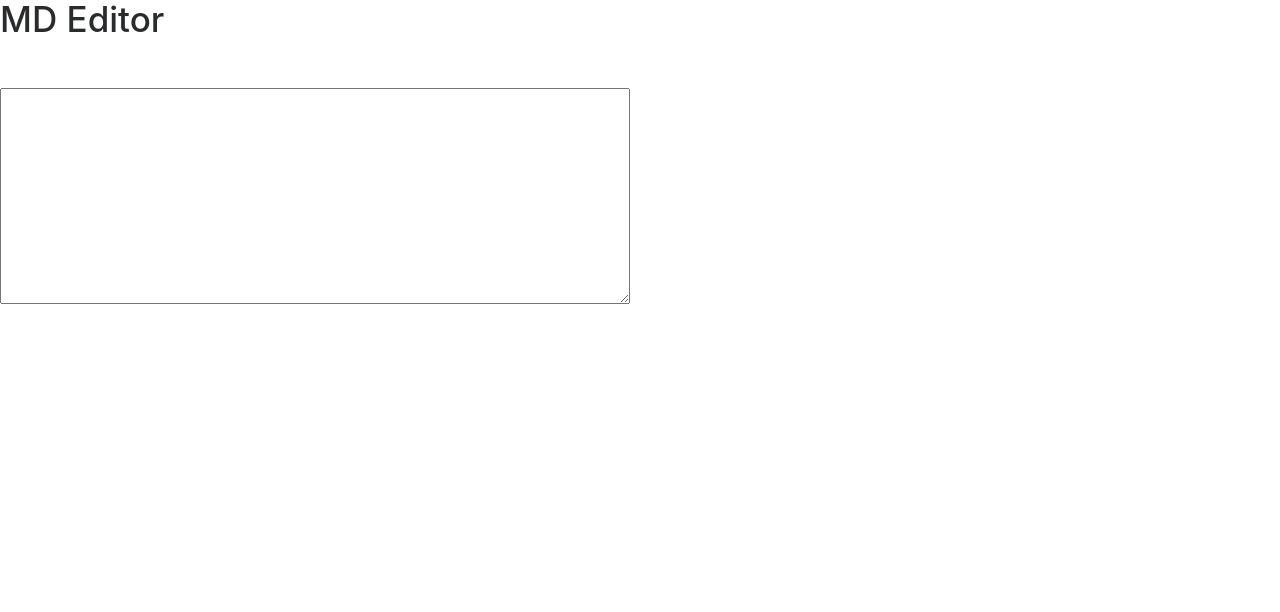
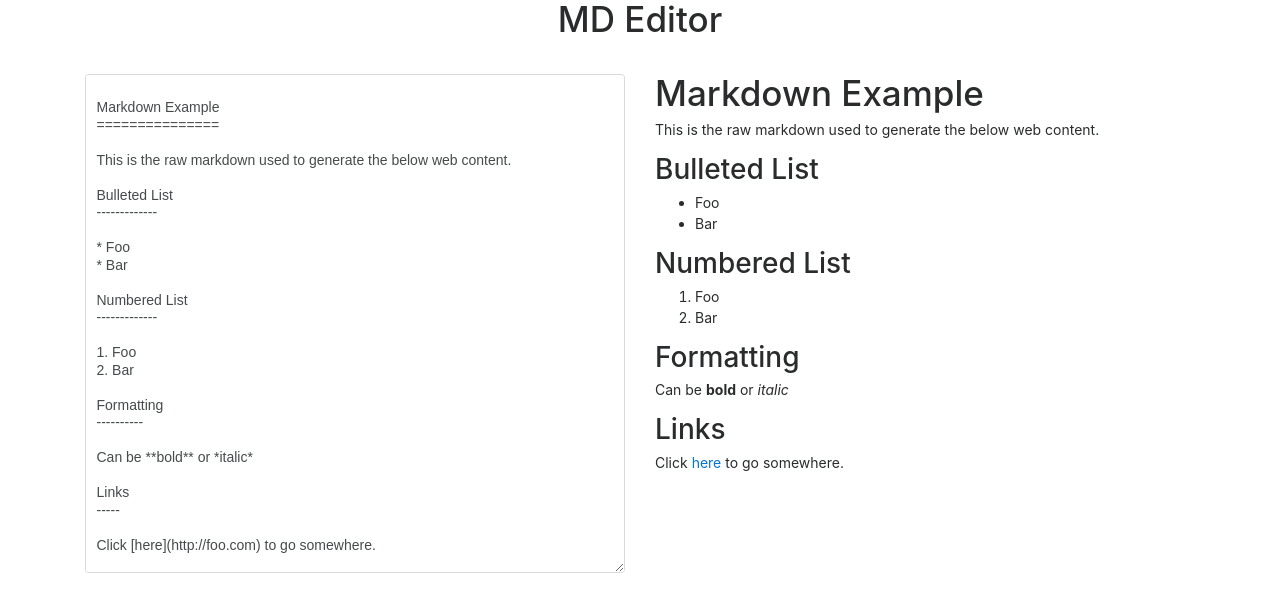
Before and after one commit to vcostin/react-md-editor, a React app: page / in a window 1280 px wide. Built offline with nearby package versions, Linux system fonts and the light colour scheme; some packages are replaced by stand-ins of ours.

Commit message:
Add Bootstrap styles to the MD Editor

```diff
--- a/index.html
+++ b/index.html
@@ -1,7 +1,7 @@
 <html>
 
 <head>
-  <title>Template</title>
+  <title>MD Editor</title>
   <link rel="stylesheet" href="https://maxcdn.bootstrapcdn.com/bootstrap/4.0.0-alpha.6/css/bootstrap.min.css" integrity="sha384-rwoIResjU2yc3z8GV/NPeZWAv56rSmLldC3R/AZzGRnGxQQKnKkoFVhFQhNUwEyJ"
     crossorigin="anonymous">
   <style>
@@ -9,12 +9,16 @@
       font-size: 14px;
     }
 
-    .markdown-body {
+    #root {
       box-sizing: border-box;
-      min-width: 200px;
-      max-width: 980px;
-      margin: 0 auto;
-      padding: 1.5rem;
+    }
+
+    .md-input-area {
+      min-height: 35.71rem;
+    }
+
+    .md-header {
+      padding-bottom: 2rem;
     }
   </style>
 </head>
--- a/src/components/MarkDownEditor.js
+++ b/src/components/MarkDownEditor.js
@@ -19,11 +19,15 @@ class MarkDownEditor extends Component {
 
   render() {
     return (
-      <div>
-        <h1>MD Editor</h1>
-        <div className="MarkDownEditor">
+      <div className="container">
+        <div className="row ">
+          <div className="col-md-12 text-center">
+            <h1 className="md-header">MD Editor</h1>
+          </div>
+        </div>
+        <div className="MarkDownEditor row">
+          <MarkDownInput onInputChange={this.handleInputChange} />
           <MarkDownView mdViewContent={this.state.mdContent} />
-          <MarkDownInput onInputChange={this.handleInputChange} />
         </div>
       </div>
     );
--- a/src/components/MarkDownInput.js
+++ b/src/components/MarkDownInput.js
@@ -1,23 +1,63 @@
 import React, { Component } from 'react';
 import PropTypes from 'prop-types';
+
+const defaultMD = `
+Markdown Example
+===============
+
+This is the raw markdown used to generate the below web content.
+
+Bulleted List
+-------------
+
+* Foo
+* Bar
+
+Numbered List
+-------------
+
+1. Foo
+2. Bar
+
+Formatting
+----------
+
+Can be **bold** or *italic*
+
+Links
+-----
+
+Click [here](http://foo.com) to go somewhere.
+`;
 
 class MarkDownInput extends Component {
   constructor(props) {
     super(props);
+    this.state = {
+      mdInput: defaultMD,
+    };
     this.handleOnChange = this.handleOnChange.bind(this);
   }
 
+  componentDidMount() {
+    this.props.onInputChange(this.state.mdInput);
+  }
+
   handleOnChange(e) {
-    this.props.onInputChange(e.target.value);
+    const { name, value } = e.target;
+    this.setState({
+      [name]: value,
+    });
+    this.props.onInputChange(value);
   }
 
   render() {
     return (
-      <div className="MarkDownInput md-element">
+      <div className="MarkDownInput col-md-6">
         <textarea
-          cols="75"
-          rows="10"
           name="mdInput"
+          className="md-input-area form-control"
+          value={this.state.mdInput}
           onChange={this.handleOnChange}
         />
       </div>
--- a/src/components/MarkDownView.js
+++ b/src/components/MarkDownView.js
@@ -6,7 +6,7 @@ class MarkDownView extends Component {
   render() {
     return (
       <div
-        className="MarkDownView md-element markdown-body"
+        className="MarkDownView col-md-6"
         dangerouslySetInnerHTML={{ __html: marked(this.props.mdViewContent) }}
       />
     );
```
